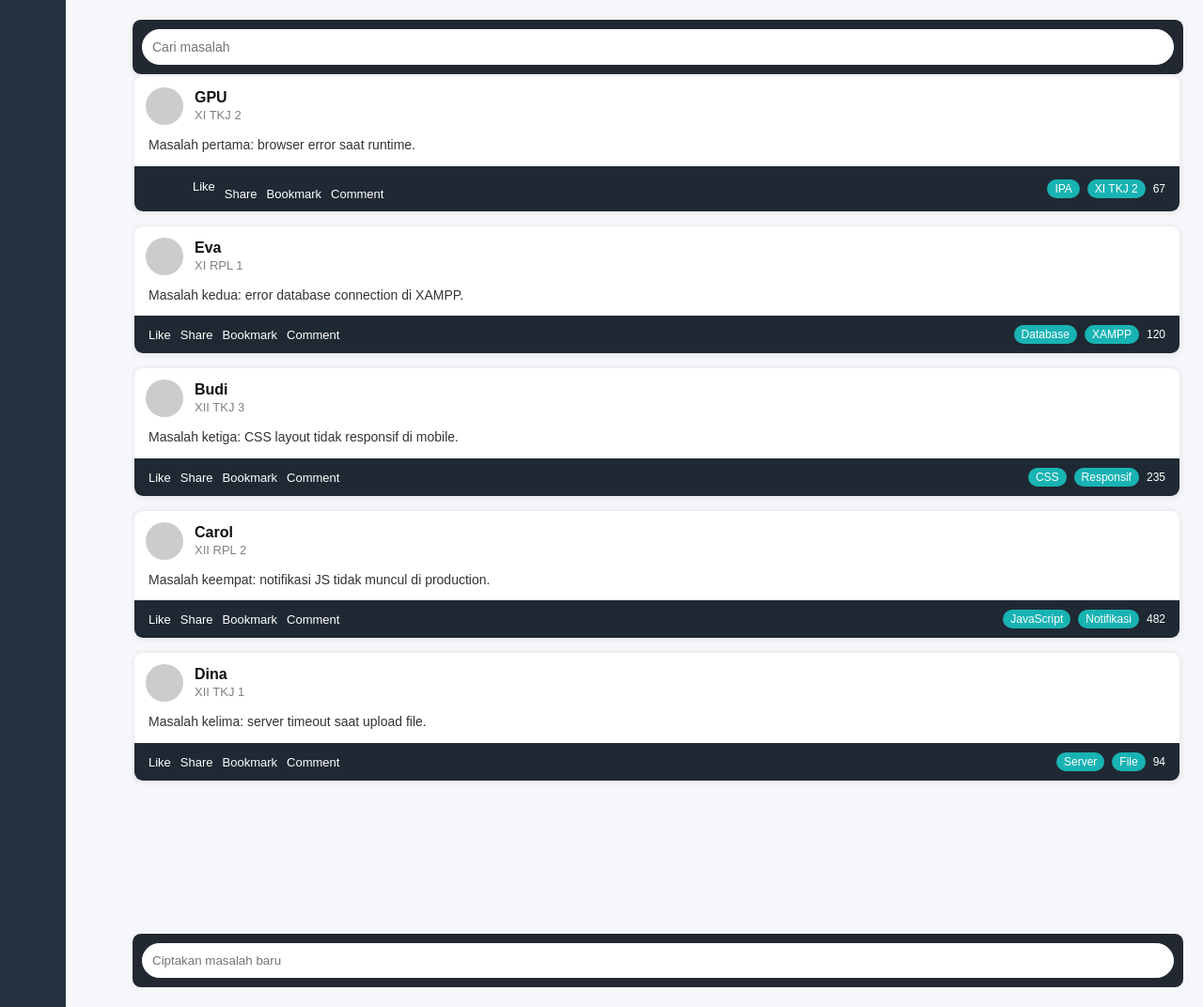
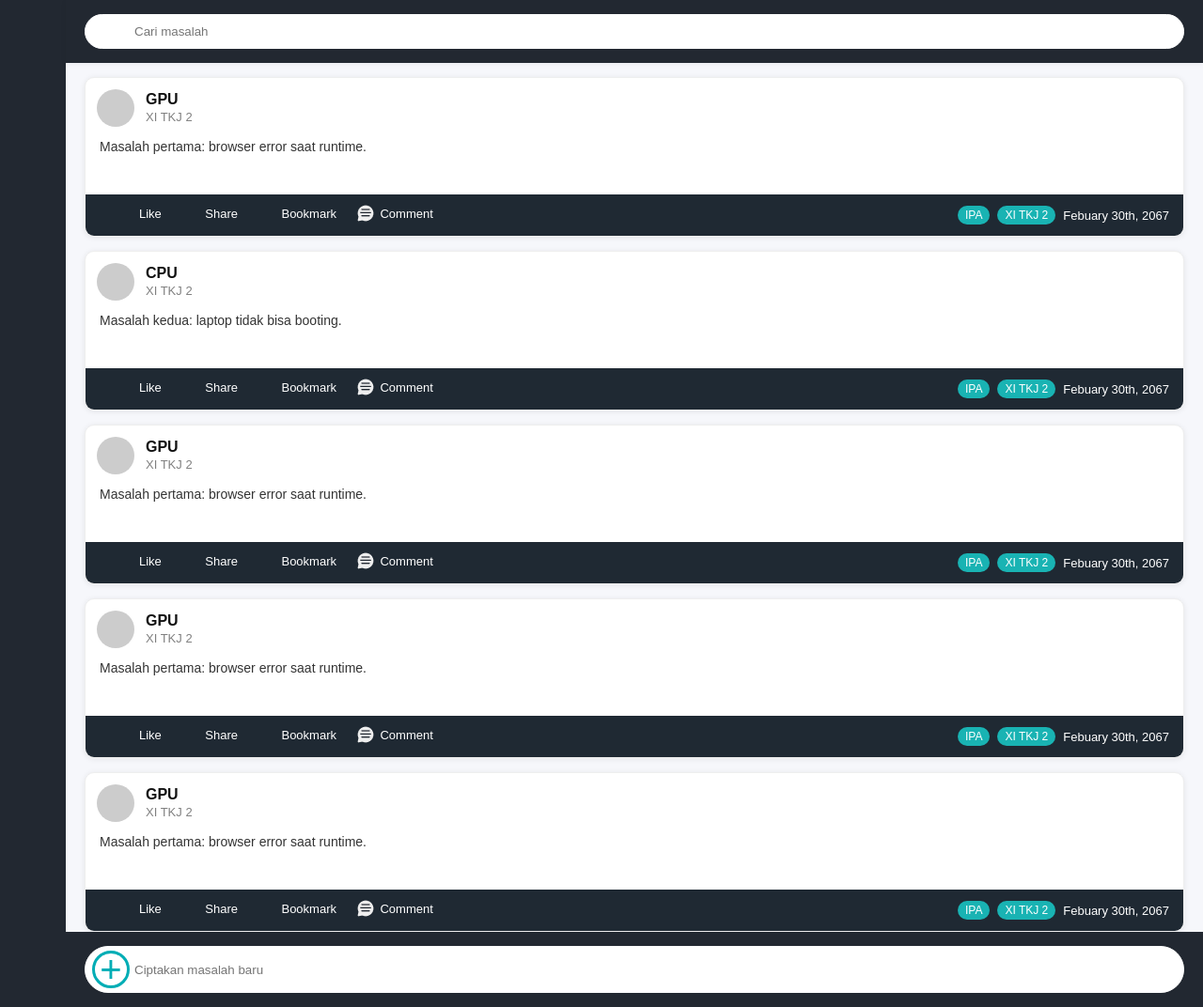
Before and after one commit to var-sama/STS_kelompok_6, a PHP site: page / in a window 1280 px wide. Shown: the whole page at 94% size. Run offline with PHP 8.4, Linux system fonts and the light colour scheme; some libraries are stand-ins or nearby versions.

Commit message:
LandingPage css done

```diff
--- a/app/views/components/navbar.php
+++ b/app/views/components/navbar.php
@@ -25,14 +25,26 @@
             </a>
         </div>
 
-        <script>
+
+<script>
     const sidebar = document.getElementById("sidebar");
     const toggle = document.getElementById("toggle");
-
     // Toggle when clicking the sidebar background (not when clicking links)
     sidebar.addEventListener("click", (event) => {
         if (event.target === sidebar || event.target === toggle) {
             sidebar.classList.toggle("open");
         }
     });
+
+
+    const links = document.querySelectorAll(".sidebar a");
+    links.forEach(link => {
+    link.addEventListener("click", () => {
+        // hapus semua active
+        links.forEach(l => l.classList.remove("active"));
+
+        // tambahin ke yg diklik
+        link.classList.add("active");
+    });
+});
 </script>
--- a/app/views/landing.php
+++ b/app/views/landing.php
@@ -12,9 +12,9 @@
         <?php require_once '../app/views/components/navbar.php'; ?>
         <main>
              <div class="search-container">
+                    <iconify-icon icon="material-symbols:search"></iconify-icon>
                     <input type="text" placeholder="Cari masalah">
                 </div>
-            <div class="content-wrapper">
 
                 <div class="post-scroll">
                     <div class="post-area">
@@ -24,34 +24,72 @@
                                 <div class="user"><h3>GPU</h3><span>XI TKJ 2</span></div>
                             </div>
                             <div class="post-text">Masalah pertama: browser error saat runtime.</div>
-                            <div class="post-bottom"><div class="actions"><span><button><iconify-icon icon="mdi:like-outline"></iconify-icon>Like</button></span><span>Share</span><span>Bookmark</span><span>Comment</span></div><div class="tags"><span class="tag">IPA</span><span class="tag">XI TKJ 2</span><span class="views">67</span></div></div>
+                            <div class="post-bottom"><div class="actions">
+                                <span><button><iconify-icon icon="mdi:like-outline"></iconify-icon>Like</button></span>
+                                <span><button><iconify-icon icon="mdi:share"></iconify-icon>Share</button></span>
+                                <span><button><iconify-icon icon="material-symbols:bookmark-outline"></iconify-icon>Bookmark</button></span>
+                                <span><button><img src="/icons/comment.png" alt="" class="comment"></iconify-icon>Comment</button></span>
+                            </div><div class="tags"><span class="tag">IPA</span><span class="tag">XI TKJ 2</span><span class="views">Febuary 30th, 2067</span></div></div>
                         </div>
                         <div class="post">
-                            <div class="post-header"><div class="profile"></div><div class="user"><h3>Eva</h3><span>XI RPL 1</span></div></div>
-                            <div class="post-text">Masalah kedua: error database connection di XAMPP.</div>
-                            <div class="post-bottom"><div class="actions"><span>Like</span><span>Share</span><span>Bookmark</span><span>Comment</span></div><div class="tags"><span class="tag">Database</span><span class="tag">XAMPP</span><span class="views">120</span></div></div>
+                            <div class="post-header">
+                                <div class="profile"></div>
+                                <div class="user"><h3>CPU</h3><span>XI TKJ 2</span></div>
+                            </div>
+                            <div class="post-text">Masalah kedua: laptop tidak bisa booting.</div>
+                            <div class="post-bottom"><div class="actions">
+                                <span><button><iconify-icon icon="mdi:like-outline"></iconify-icon>Like</button></span>
+                                <span><button><iconify-icon icon="mdi:share"></iconify-icon>Share</button></span>
+                                <span><button><iconify-icon icon="material-symbols:bookmark-outline"></iconify-icon>Bookmark</button></span>
+                                <span><button><img src="/icons/comment.png" alt="" class="comment"></iconify-icon>Comment</button></span>
+                            </div><div class="tags"><span class="tag">IPA</span><span class="tag">XI TKJ 2</span><span class="views">Febuary 30th, 2067</span></div></div>
                         </div>
                         <div class="post">
-                            <div class="post-header"><div class="profile"></div><div class="user"><h3>Budi</h3><span>XII TKJ 3</span></div></div>
-                            <div class="post-text">Masalah ketiga: CSS layout tidak responsif di mobile.</div>
-                            <div class="post-bottom"><div class="actions"><span>Like</span><span>Share</span><span>Bookmark</span><span>Comment</span></div><div class="tags"><span class="tag">CSS</span><span class="tag">Responsif</span><span class="views">235</span></div></div>
+                            <div class="post-header">
+                                <div class="profile"></div>
+                                <div class="user"><h3>GPU</h3><span>XI TKJ 2</span></div>
+                            </div>
+                            <div class="post-text">Masalah pertama: browser error saat runtime.</div>
+                            <div class="post-bottom"><div class="actions">
+                                <span><button><iconify-icon icon="mdi:like-outline"></iconify-icon>Like</button></span>
+                                <span><button><iconify-icon icon="mdi:share"></iconify-icon>Share</button></span>
+                                <span><button><iconify-icon icon="material-symbols:bookmark-outline"></iconify-icon>Bookmark</button></span>
+                                <span><button><img src="/icons/comment.png" alt="" class="comment"></iconify-icon>Comment</button></span>
+                            </div><div class="tags"><span class="tag">IPA</span><span class="tag">XI TKJ 2</span><span class="views">Febuary 30th, 2067</span></div></div>
                         </div>
                         <div class="post">
-                            <div class="post-header"><div class="profile"></div><div class="user"><h3>Carol</h3><span>XII RPL 2</span></div></div>
-                            <div class="post-text">Masalah keempat: notifikasi JS tidak muncul di production.</div>
-                            <div class="post-bottom"><div class="actions"><span>Like</span><span>Share</span><span>Bookmark</span><span>Comment</span></div><div class="tags"><span class="tag">JavaScript</span><span class="tag">Notifikasi</span><span class="views">482</span></div></div>
+                            <div class="post-header">
+                                <div class="profile"></div>
+                                <div class="user"><h3>GPU</h3><span>XI TKJ 2</span></div>
+                            </div>
+                            <div class="post-text">Masalah pertama: browser error saat runtime.</div>
+                            <div class="post-bottom"><div class="actions">
+                                <span><button><iconify-icon icon="mdi:like-outline"></iconify-icon>Like</button></span>
+                                <span><button><iconify-icon icon="mdi:share"></iconify-icon>Share</button></span>
+                                <span><button><iconify-icon icon="material-symbols:bookmark-outline"></iconify-icon>Bookmark</button></span>
+                                <span><button><img src="/icons/comment.png" alt="" class="comment"></iconify-icon>Comment</button></span>
+                            </div><div class="tags"><span class="tag">IPA</span><span class="tag">XI TKJ 2</span><span class="views">Febuary 30th, 2067</span></div></div>
                         </div>
                         <div class="post">
-                            <div class="post-header"><div class="profile"></div><div class="user"><h3>Dina</h3><span>XII TKJ 1</span></div></div>
-                            <div class="post-text">Masalah kelima: server timeout saat upload file.</div>
-                            <div class="post-bottom"><div class="actions"><span>Like</span><span>Share</span><span>Bookmark</span><span>Comment</span></div><div class="tags"><span class="tag">Server</span><span class="tag">File</span><span class="views">94</span></div></div>
+                            <div class="post-header">
+                                <div class="profile"></div>
+                                <div class="user"><h3>GPU</h3><span>XI TKJ 2</span></div>
+                            </div>
+                            <div class="post-text">Masalah pertama: browser error saat runtime.</div>
+                            <div class="post-bottom"><div class="actions">
+                                <span><button><iconify-icon icon="mdi:like-outline"></iconify-icon>Like</button></span>
+                                <span><button><iconify-icon icon="mdi:share"></iconify-icon>Share</button></span>
+                                <span><button><iconify-icon icon="material-symbols:bookmark-outline"></iconify-icon>Bookmark</button></span>
+                                <span><button><img src="/icons/comment.png" alt="" class="comment"></iconify-icon>Comment</button></span>
+                            </div><div class="tags"><span class="tag">IPA</span><span class="tag">XI TKJ 2</span><span class="views">Febuary 30th, 2067</span></div></div>
                         </div>
                     </div>
                 </div>
-            </div>
-                            <div class="create-container">
+                 <div class="create-container">
+                    <span>+</span>
                     <input type="text" placeholder="Ciptakan masalah baru">
                 </div>
+
         </main>
     </div>
 </body>
--- a/public/css/Navbar.css
+++ b/public/css/Navbar.css
@@ -13,7 +13,7 @@ body{
     box-sizing: border-box;
     width:70px;
     height:100vh;
-    background:#26323f;
+    background:#222831;
     display:flex;
     flex-direction:column;
     justify-content:flex-start;
@@ -25,7 +25,7 @@ body{
 
 main{
     flex:1;
-    padding:20px;
+    padding:0;
     color:#fff;
 }
 
@@ -64,6 +64,7 @@ iconify-icon{
 
 .sidebar a.active{
     color:#00ADB5;
+    transform: scale(1.2);
 }
 
 .klik{
--- a/public/css/landing.css
+++ b/public/css/landing.css
@@ -25,7 +25,7 @@ iconify-icon {
     min-height:100vh;
     height:100vh;
     overflow:hidden;
-    gap:50px;
+
 }
 
 .sidebar {
@@ -35,86 +35,103 @@ iconify-icon {
 main {
     display: flex;
     flex-direction: column;
-    flex:1;
-    overflow:hidden;
-    padding:20px;
+    flex: 1;
+    height: 100vh;
+    /* overflow:hidden; */
+    padding:0;
     margin:0;
     box-sizing:border-box;
+    position:relative;
+    /* padding-bottom:110px; */
 }
 
 .search-container {
     width:100%;
-    max-width: 1000px;
     margin: 0 auto 14px;
     background:#fff;
     border-radius:10px;
     display:flex;
+    justify-content: center;
     align-items:center;
-    gap:10px;
+    position: relative;
     padding:8px 12px;
     color:#222;
-    border:1px solid #ddd;
     box-shadow:0 1px 6px rgba(0,0,0,0.06);
 }
 
-.search-container i {
-    color:#eeeeee;
-    font-size:24px;
-    width:24px;
-    height:24px;
-    line-height:24px;
-    display:inline-flex;
-    align-items:center;
-    justify-content:center;
+.search-container iconify-icon {
+    position:absolute;
+    left:15px;
+    top:55%;
+    transform:translateY(-50%);
+    color:#aaa;
+    font-size:32px;
+    pointer-events:none;
 }
 
-.search-container input {
-    width:100%;
-    border:none;
-    outline:none;
-    background:transparent;
-    font-size:14px;
-    color:#111;
+.create-container span {
+    position:absolute;
+    font-size: 40px;
+    left:28px;
+    top:50%;
+    transform:translateY(-50%);
+    color:#00ADB5;
+    border: 3px solid #00ADB5;
+    border-radius: 100px;
+    display: flex;
+    align-items: center;
+    justify-content: center;
+    width: 34px;
+    height: 34px;
+    pointer-events:none;
 }
 
-.content-wrapper {
+.search-container input{
     width:100%;
-    max-width:100%;
-    height:100%;
-    margin:0 auto;
-    display:flex;
-    flex-direction:column;
-    gap:12px;
+    box-sizing:border-box;
 }
 
-.search-container,
-.create-container,
+.create-container input {
+    width:100%;
+    height: 50px;
+    box-sizing:border-box;
+}
+
 .post-scroll,
-.post {
+.post,
+.create-container {
     width:100%;
     max-width:100%;
     margin:0;
 }
 
-.search-container,
 .create-container {
-    width:100%;
-    margin:0 auto;
     background:#222831;
-    border:1px solid #fff;
-    border-radius:10px;
-    padding:10px;
+    border-radius:0px;
     color:#fff;
     box-sizing:border-box;
     position:relative;
 }
 
+.search-container,
+.create-container {
+    margin:0;
+    background:#222831;
+    border-radius:0px;
+    padding:15px 20px;
+    color:#fff;
+    box-sizing:border-box;
+    position:relative;
+}
 /* SCROLL AREA DIPERBAIKI */
 
 .post-scroll {
-    height: calc(100vh - 195px);
+    justify-content: center;
+    align-items: center;
+    flex: 1;
+    padding: 0 20px;
+    margin-top: -15px;
     overflow-y:auto;
-    padding-right:2px;
     box-sizing:border-box;
 }
 
@@ -149,8 +166,8 @@ main {
 .create-container input {
     width:100%;
     border:1px solid #ffffff;
-    border-radius:20px;
-    padding:10px;
+    border-radius:30px;
+    padding:10px 10px 10px 52px;
     background:#fff;
     color:#111;
     outline:none;
@@ -160,9 +177,10 @@ main {
 .post-area {
     display:flex;
     flex-direction:column;
-    gap:14px;
-    margin:0 2px;
+    gap:15px;
+    margin:0px;
     padding:0;
+    padding-top: 15px;
 }
 
 .post {
@@ -171,7 +189,13 @@ main {
     border-radius:10px;
     box-shadow:0 1px 6px rgba(0,0,0,0.08);
     overflow:hidden;
+    height:170px;
     box-sizing:border-box;
+    display:flex;
+    flex-direction:column;
+    margin:0 auto;
+    width:100%;
+    max-width: 1200px;
 }
 
 .post-header {
@@ -204,6 +228,7 @@ main {
     color:#333;
     line-height:1.4;
     font-size:14px;
+    flex:1;
 }
 
 .post-bottom {
@@ -215,6 +240,7 @@ main {
     padding:10px 15px;
     flex-wrap:wrap;
     gap:8px;
+    margin-top:auto;
 }
 
 .post-bottom .actions span,
@@ -233,22 +259,33 @@ main {
     cursor:pointer;
     display:inline-flex;
     align-items:center;
-    gap:6px;
+    gap:5px;
 }
 
 .post-bottom .actions iconify-icon,
 .post-bottom .actions i {
-    font-size:24px;
-    width:24px;
-    height:24px;
+    font-size:20px;
+    width:20px;
+    height:20px;
     color:#eeeeee;
 }
 
 .actions span {
-    margin-right:10px;
+    margin-right:0;
     font-size:13px;
 }
 
+.actions button {
+    margin-right:0px;
+}
+
+.comment {
+    width:20px;
+    height:20px;
+}
+.search-container{
+    margin-bottom: 15px;
+}
 .tags {
     display:flex;
     gap:8px;
@@ -264,13 +301,12 @@ main {
 }
 
 .views {
-    font-size:12px;
+    font-size:13px;
     color:#fff;
 }
 
-@media (max-width: 900px) {
+/* @media (max-width: 900px) {
     .layout { gap:20px; }
     .post-scroll { height: calc(100vh - 230px); }
     main { padding:10px; }
-    .content-wrapper { gap:10px; }
-}
+} */
```
Also changed, not shown: public/icons/comment.png (added).
